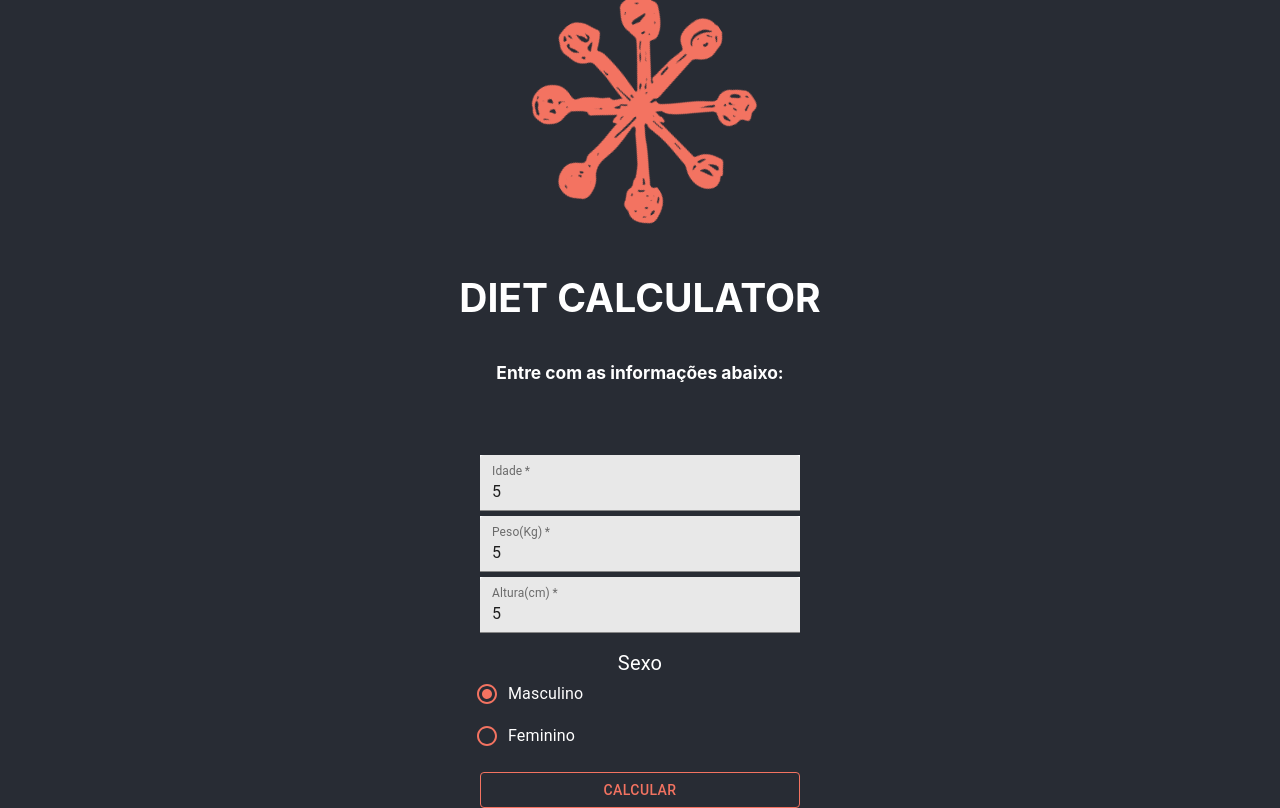
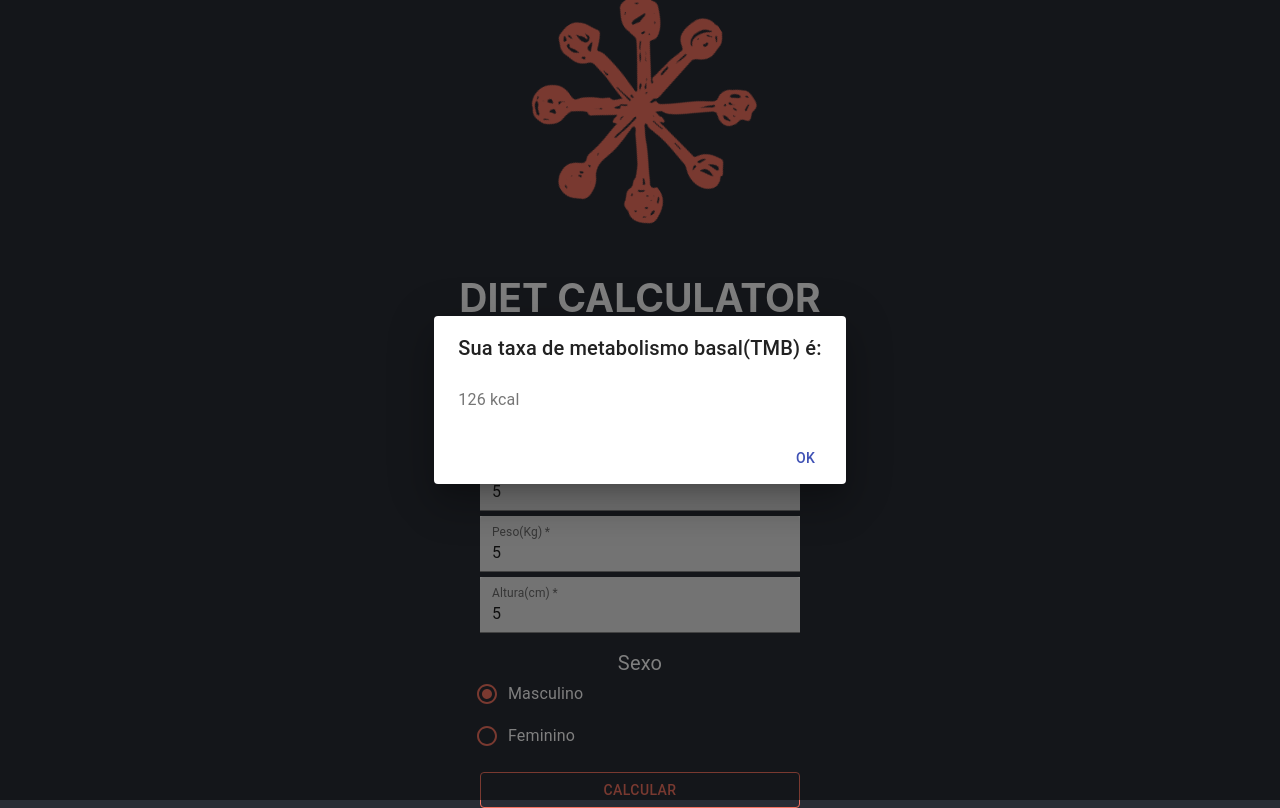
Before and after one commit to jpbonetti/diet-calculator, a React (Create React App) app: page / in a window 1280 px wide. Both pictures are taken after typing "5", "5", "5" into the empty fields and a click on the button "CALCULAR". Built offline with nearby package versions, Linux system fonts and the light colour scheme.

Commit message:
Added snackBar and dialog to show messages to user

```diff
--- a/src/components/TmbComponent.jsx
+++ b/src/components/TmbComponent.jsx
@@ -1,10 +1,17 @@
-import React, { Component } from 'react';
+import React, { useState, Component } from 'react';
 import TextField from '@material-ui/core/TextField';
 import Button from '@material-ui/core/Button';
 import Radio from '@material-ui/core/Radio';
 import RadioGroup from '@material-ui/core/RadioGroup';
 import FormControlLabel from '@material-ui/core/FormControlLabel';
 import FormLabel from '@material-ui/core/FormLabel';
+import Snackbar from '@material-ui/core/Snackbar';
+import Fade from '@material-ui/core/Fade';
+import Dialog from '@material-ui/core/Dialog';
+import DialogActions from '@material-ui/core/DialogActions';
+import DialogContent from '@material-ui/core/DialogContent';
+import DialogContentText from '@material-ui/core/DialogContentText';
+import DialogTitle from '@material-ui/core/DialogTitle';
 import './TmbComponent.css';
 
 export default class TmbComponent extends Component {
@@ -20,6 +27,16 @@ export default class TmbComponent extends Component {
   constructor(props) {
     super(props);
 
+    this.state = {
+      snackBar: {
+        open: false,
+        transition: Fade
+      },
+      dialog: {
+        open: false
+      }
+    }
+
     this.calculate = this.calculate.bind(this);
   }
 
@@ -28,24 +45,52 @@ export default class TmbComponent extends Component {
   }
 
   handleChangeRadioButtons(e) {
-    debugger;
     this.tbmbnformations.gender = e.target.value;
   }
 
+  handleSnackBarOpen(newState) {
+    this.setState(newState);
+  }
+
+  handleSnackBarClose(e) {
+    this.setState({ snackBar: { open: false, transition: Fade }});
+  }
+
+  handleDialogOpen() {
+    this.setState({ dialog: { open: true }});
+  }
+
+  handleDialogClose() {
+    this.setState({ dialog: { open: false }});
+  }
+
+  validateMandatoryTMBInformations() {
+    if (this.tbmbnformations.age && this.tbmbnformations.weight && this.tbmbnformations.height) {
+      return true;
+    }
+
+    return false;
+  }
+
   calculate() {
+    if (!this.validateMandatoryTMBInformations()) {
+      this.handleSnackBarOpen({ snackBar: { open: true, transition: Fade }});
+      return;
+    }
+
     if (this.tbmbnformations.gender === undefined || this.tbmbnformations.gender === 'male') {
       this.tbmbnformations.result = 66 + (13.8 * this.tbmbnformations.weight) + (5 * this.tbmbnformations.height) - (6.8 * this.tbmbnformations.age);
     } else {
       this.tbmbnformations.result = 655 + (9.6 * this.tbmbnformations.weight) + (1.8 * this.tbmbnformations.height) - (4.7 * this.tbmbnformations.age);
     }
 
-    window.alert(this.tbmbnformations.result);
+    this.handleDialogOpen();
   }
 
   render() {
 		return (
 			<React.Fragment>
-      <div>
+        <form id="form-tmb-informations">
           <div className="text-field-margin">
             <TextField
               required
@@ -58,6 +103,7 @@ export default class TmbComponent extends Component {
               onChange={this.handleChangeTextFields.bind(this)}
             />
           </div>
+
           <div className="text-field-margin">
             <TextField
               required
@@ -70,6 +116,7 @@ export default class TmbComponent extends Component {
               onChange={this.handleChangeTextFields.bind(this)}
             />
           </div>
+
           <div className="text-field-margin">
             <TextField
               required
@@ -82,7 +129,7 @@ export default class TmbComponent extends Component {
               onChange={this.handleChangeTextFields.bind(this)}
             />
           </div>
-        <div>
+
           <FormLabel
             className="form-label-gender"
             component="legend">
@@ -98,8 +145,7 @@ export default class TmbComponent extends Component {
               <FormControlLabel value="male" control={<Radio className="radio-button-gender-color"/>} label="Masculino" />
               <FormControlLabel value="female" control={<Radio className="radio-button-gender-color"/>} label="Feminino" />
           </RadioGroup>
-        </div>
-        <div>
+
           <Button
             className="button-calculate"
             variant="outlined"
@@ -107,8 +153,33 @@ export default class TmbComponent extends Component {
             onClick={this.calculate}>
             Calcular
           </Button>
-        </div>
-      </div>
+
+          <Snackbar
+            open={this.state.snackBar.open}
+            onClose={this.handleSnackBarClose.bind(this)}
+            TransitionComponent={this.state.snackBar.transition}
+            message="Preencha os campos obrigatórios"
+            key={this.state.snackBar.transition.name}
+          />
+
+          <Dialog
+            open={this.state.dialog.open}
+            onClose={this.handleDialogClose.bind(this)}
+            aria-labelledby="alert-dialog-title"
+            aria-describedby="alert-dialog-description">
+              <DialogTitle id="alert-dialog-title">{"Sua taxa de metabolismo basal(TMB) é:"}</DialogTitle>
+              <DialogContent>
+                <DialogContentText id="alert-dialog-description">
+                  {this.tbmbnformations.result} kcal
+                </DialogContentText>
+              </DialogContent>
+              <DialogActions>
+                <Button onClick={this.handleDialogClose.bind(this)} color="primary" autoFocus>
+                  OK
+                </Button>
+              </DialogActions>
+          </Dialog>
+        </form>
       </React.Fragment>
     )};
 }
```
Lines whose indentation alone changed are shown as unchanged.
